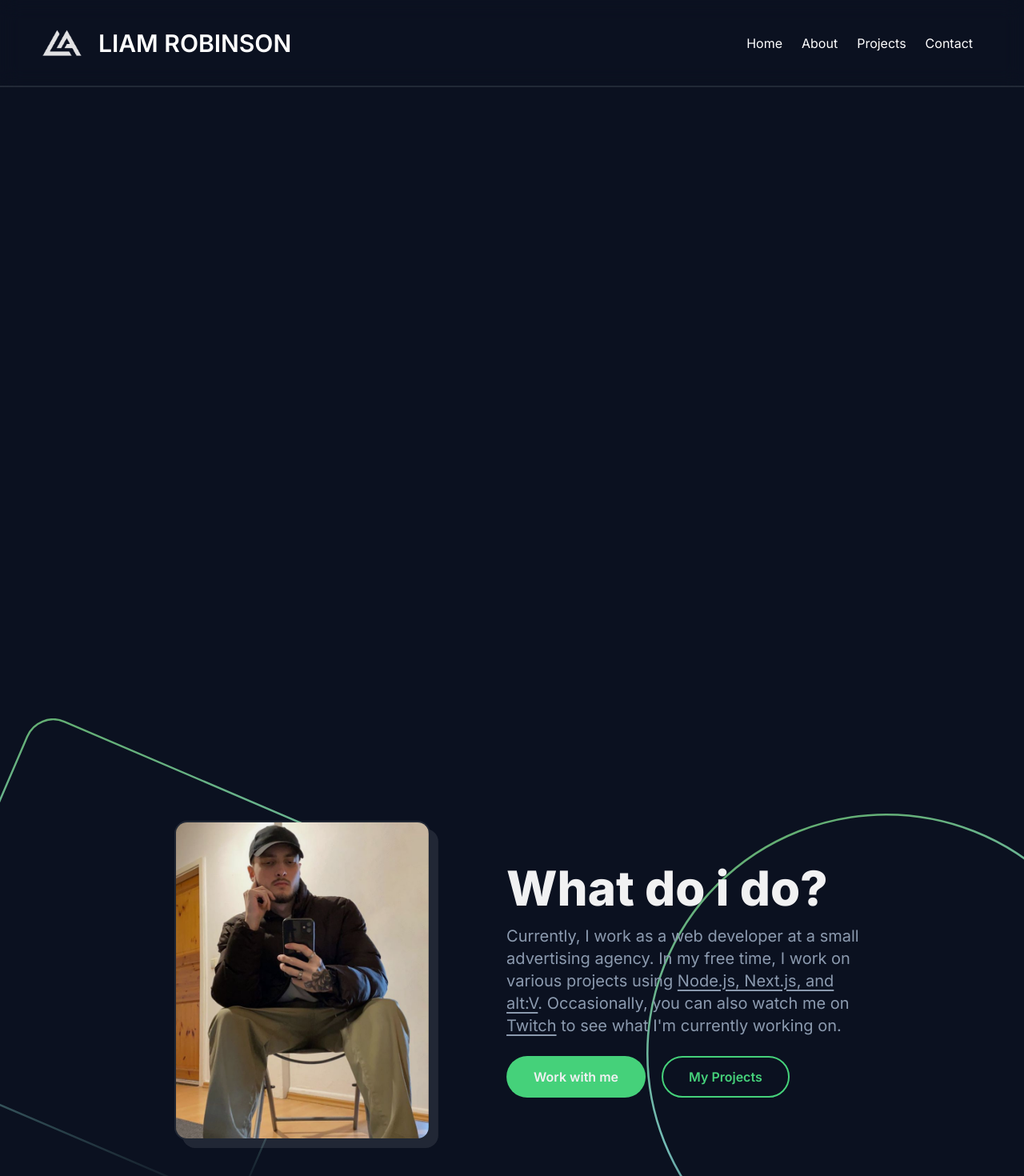
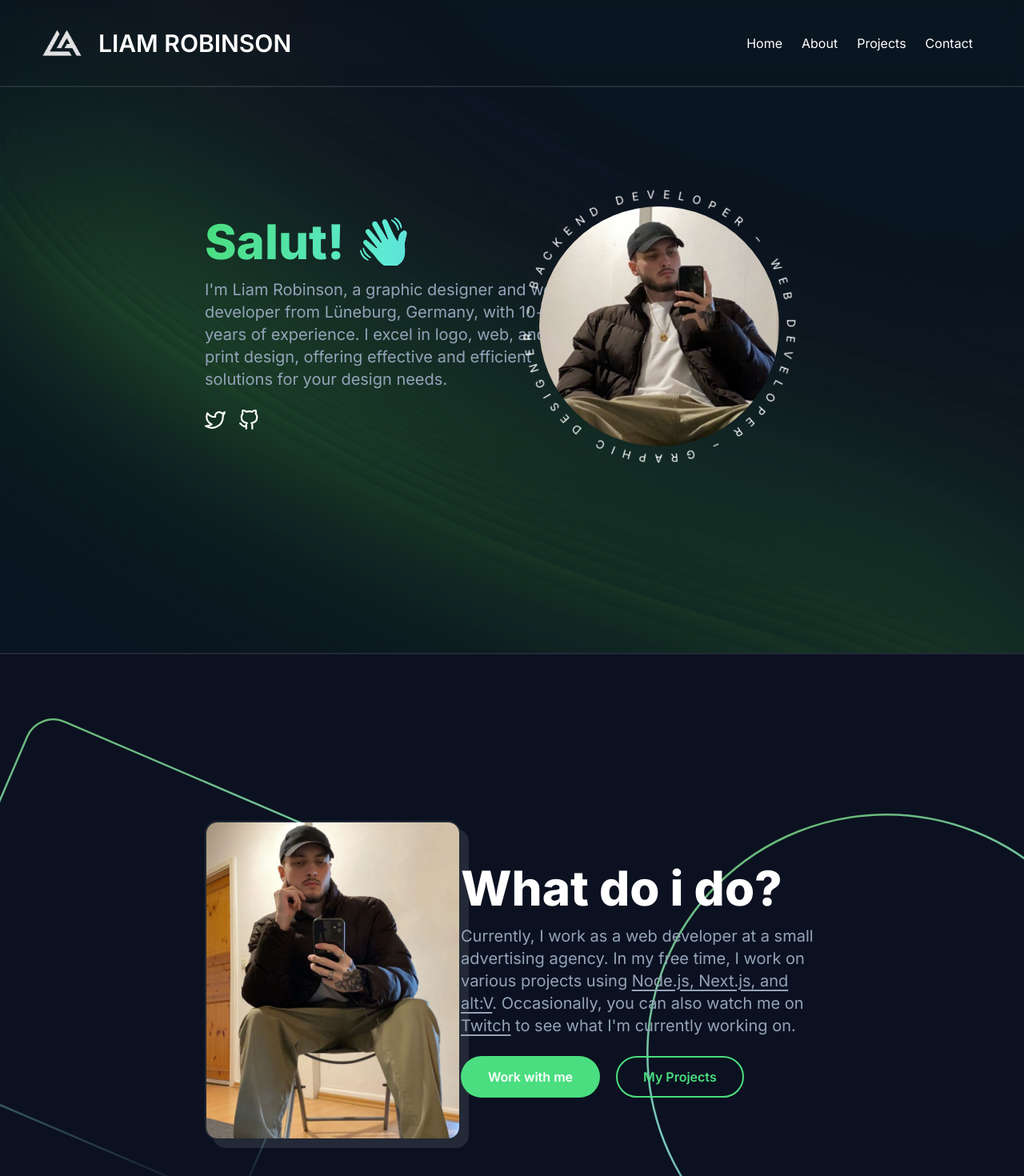
Before and after one commit to MnkyArts/portfolio-website, a Next.js app: page / in a window 1280 px wide. Shown: the top 1470 px of the page at 80% size. Built offline with nearby package versions, Linux system fonts and the light colour scheme.

Commit message:
removed fade out of hero added better about motion

```diff
--- a/src/app/components/About.jsx
+++ b/src/app/components/About.jsx
@@ -7,11 +7,11 @@ const About = () => {
   const target = React.useRef(null);
   const { scrollYProgress } = useScroll({
     target: target,
-    offset: ["start end", "end start"],
+    offset: ["start end", "end end"],
   });
 
   const imgPos = useSpring(useTransform(scrollYProgress, [0, 0.5], [-735, 0]), {
-    stiffness: 100,
+    stiffness: 120,
     damping: 30,
     restDelta: 0.001,
   });
@@ -19,13 +19,13 @@ const About = () => {
   const textPos = useSpring(
     useTransform(scrollYProgress, [0, 0.5], [1100, 0]),
     {
-      stiffness: 100,
+      stiffness: 120,
       damping: 30,
       restDelta: 0.001,
     }
   );
 
-  const opacity = useTransform(scrollYProgress, [0, 0.5], [0, 1]);
+  const opacity = useTransform(scrollYProgress, [0, 0.5], [-0.3, 1]);
 
   return (
     <section
--- a/src/app/components/Hero.jsx
+++ b/src/app/components/Hero.jsx
@@ -2,27 +2,10 @@
 import React, { useEffect } from "react";
 import Image from "next/image";
 import { TypeAnimation } from "react-type-animation";
-import { useScroll, useSpring, useTransform, motion } from "framer-motion";
 
 const Hero = () => {
-  const target = React.useRef(null);
-  const { scrollYProgress } = useScroll({
-    target: target,
-    offset: ["end end", "end start"],
-  });
-
-  const opacity = useSpring(useTransform(scrollYProgress, [0, 0.5], [1.5, 0]), {
-    stiffness: 150,
-    damping: 30,
-    restDelta: 0.001,
-  });
-
   return (
-    <motion.section
-      ref={target}
-      style={{ opacity }}
-      className="bg-[url('/img/bg.jpg')] bg-no-repeat bg-cover mx-auto px-24 py-20 lg:py-52 lg:px-64 border-b-2 border-b-[#e5e7eb1c]"
-    >
+    <section className="bg-[url('/img/bg.jpg')] bg-no-repeat bg-cover mx-auto px-24 py-20 lg:py-52 lg:px-64 border-b-2 border-b-[#e5e7eb1c]">
       <div className="grid grid-cols-1 lg:grid-cols-12">
         <div className="col-span-7 place-self-center">
           <h1 className="bg-gradient-to-r from-green-400 via-teal-300 to-blue-400 mb-4 text-4xl lg:text-6xl font-extrabold bg-clip-text text-transparent">
@@ -104,7 +87,7 @@ const Hero = () => {
           </div>
         </div>
       </div>
-    </motion.section>
+    </section>
   );
 };
 
```
